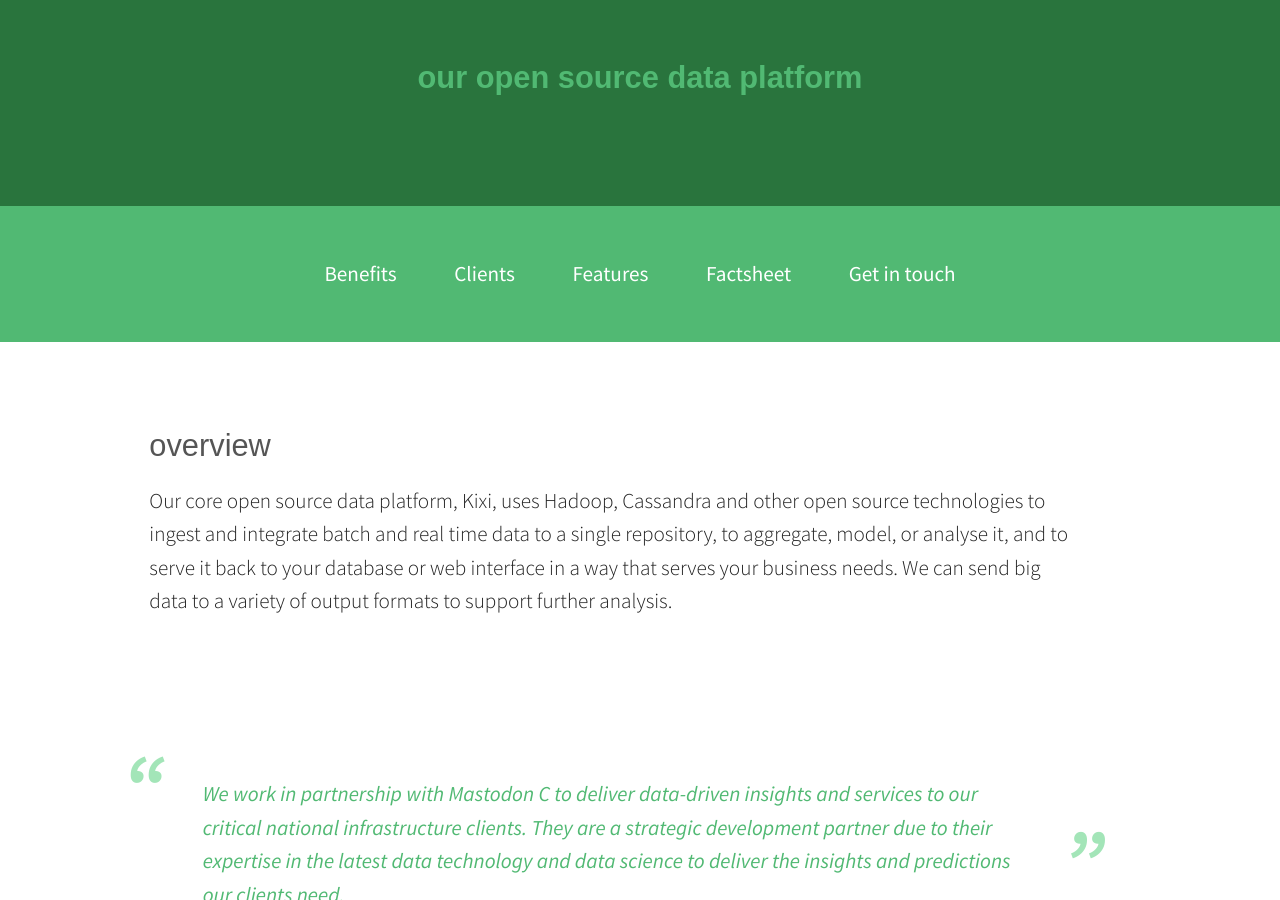
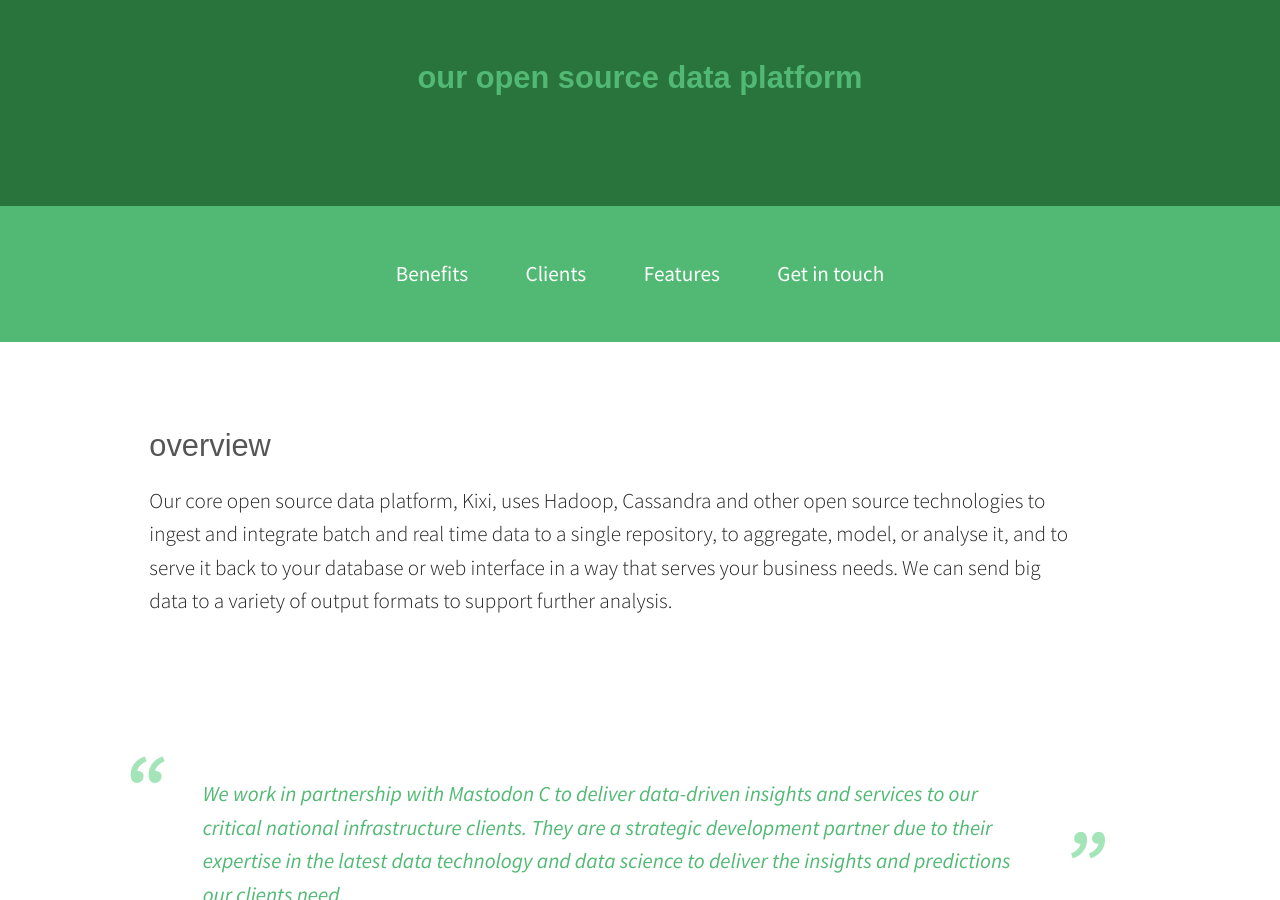
Before and after one commit to mantree/mastodonc.github.com, a Jekyll site: the page built from _products/kixi.md, in a window 1280 px wide and 900 px high, scrolled down 747 px. Built offline with Jekyll 4.4.1, drawn with Linux system fonts in a browser that asks for light colours; nearby versions of some CDN libraries.

Commit message:
Remove unneeded factsheet link

```diff
--- a/_layouts/kixi.html
+++ b/_layouts/kixi.html
@@ -20,7 +20,6 @@
           <li><a href="#clients">Clients</a></li>
           <li><a href="#features">Features</a></li>
           <!-- <li><a href="#faq">FAQ</a></li> -->
-          <li><a href="#factsheet">Factsheet</a></li>
           <li><a href="#contact">Get in touch</a></li>
         </ul>
       </nav>
```
